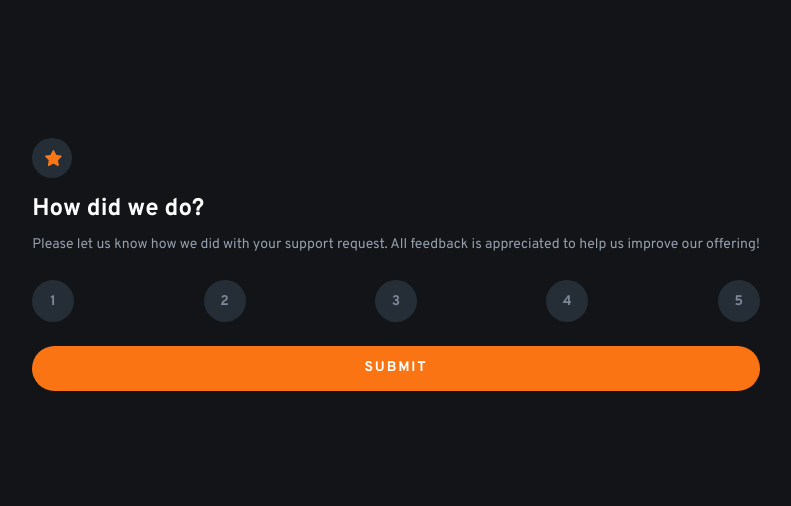
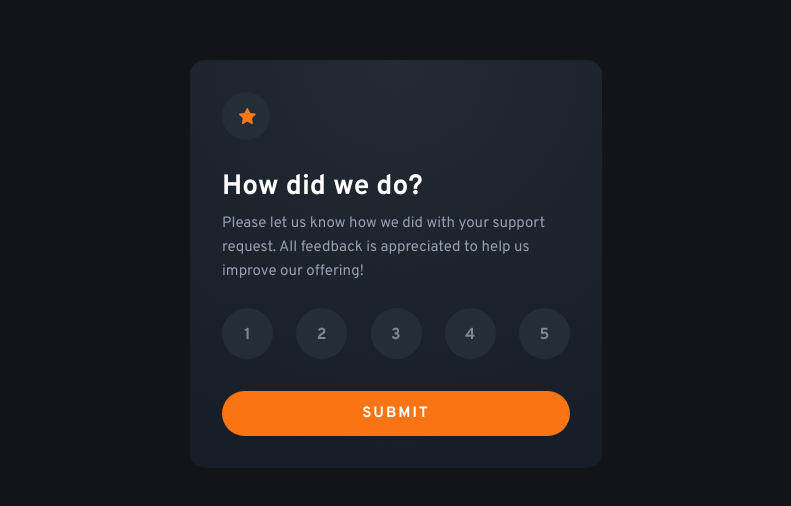
Before and after one commit to iamindika/interactive-rating-component, a React (Vite) app: page / in a window 1536 px wide. Shown: the part 136-642 px from the top of the page, without its empty margins (372-1163 px from the left). Built offline with nearby package versions, Linux system fonts and the light colour scheme.

Commit message:
define responsive designs for rating component

```diff
--- a/src/index.css
+++ b/src/index.css
@@ -69,8 +69,7 @@ body {
   color: var(--white);
 }
 
-.btn:hover,
-.btn:focus {
+.btn:hover {
   background-color: var(--white);
   color: var(--orange);
 }
@@ -84,16 +83,16 @@ body {
 }
 
 /* General Styles */
-.main {
+.main-rating {
   width: 87%;
   max-width: 327px;
   margin: 0 auto;
-  border-radius: 30px;
+  border-radius: 15px;
   padding: 24px 24px 32px;
   background: radial-gradient(98.96% 98.96% at 50% 0%, #232A34 0%, #181E27 100%);
 }
 
-.icon-wrapper{
+.icon-wrapper {
   display: flex;
   justify-content: center;
   align-items: center;
@@ -115,3 +114,45 @@ body {
   padding: 0;
   list-style-type: none;
 }
+
+@media screen and (min-width: 1440px) {
+  body {
+    font-size: 15px;
+    line-height: 24px;
+  }
+
+  .title {
+    margin-top: 30px;
+    font-size: 28px;
+    line-height: 35px;
+  }
+
+  .rating-option {
+    width: 51px;
+    height: 51px;
+    font-size: 16px;
+    letter-spacing: 0.2px;
+  }
+
+  .btn {
+    margin-top: 32px;
+    font-size: 15px;
+    line-height: 19px;
+    letter-spacing: 2px;
+  }
+
+  .main-rating {
+    width: 29%;
+    max-width: 412px;
+    padding: 32px;
+  }
+
+  .icon-wrapper {
+    width: 48px;
+    height: 48px;
+  }
+
+  .info {
+    margin-top: 7px;
+  }
+}
```
